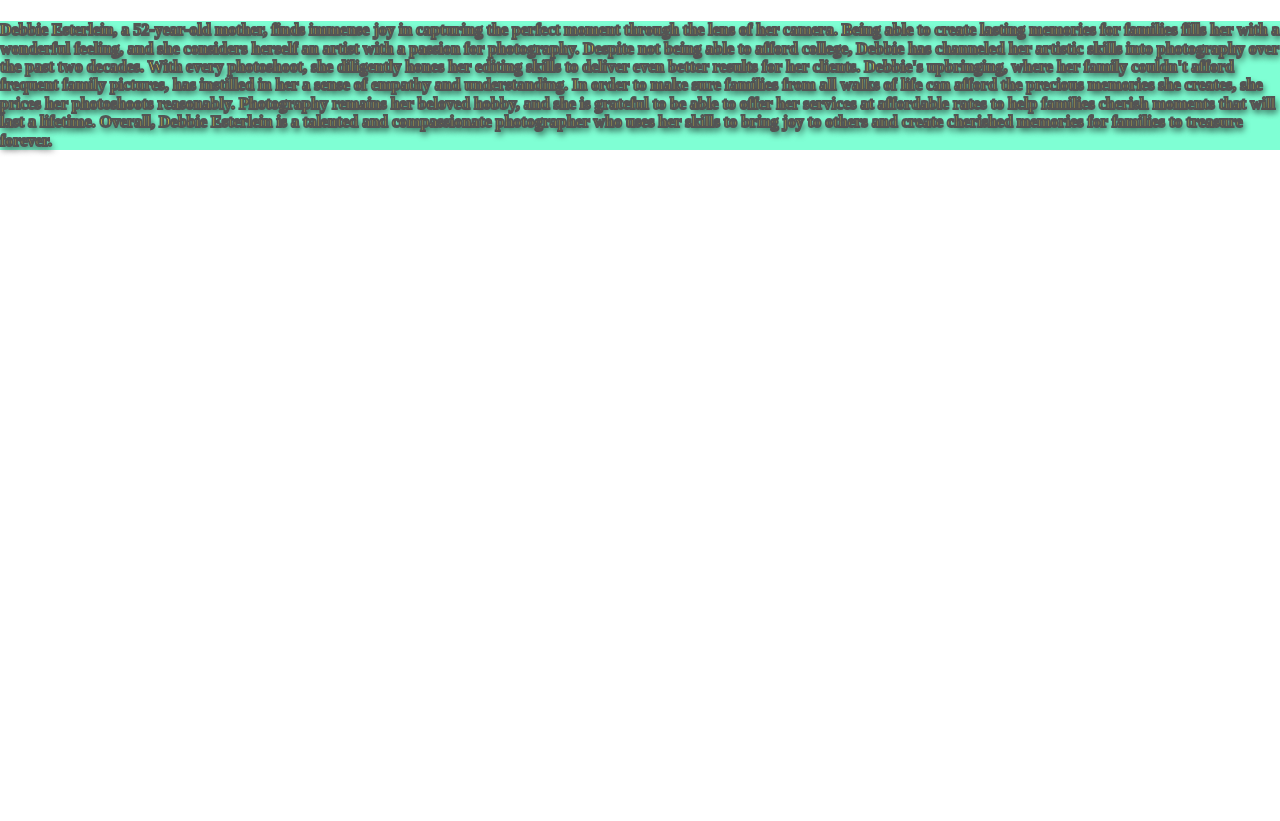
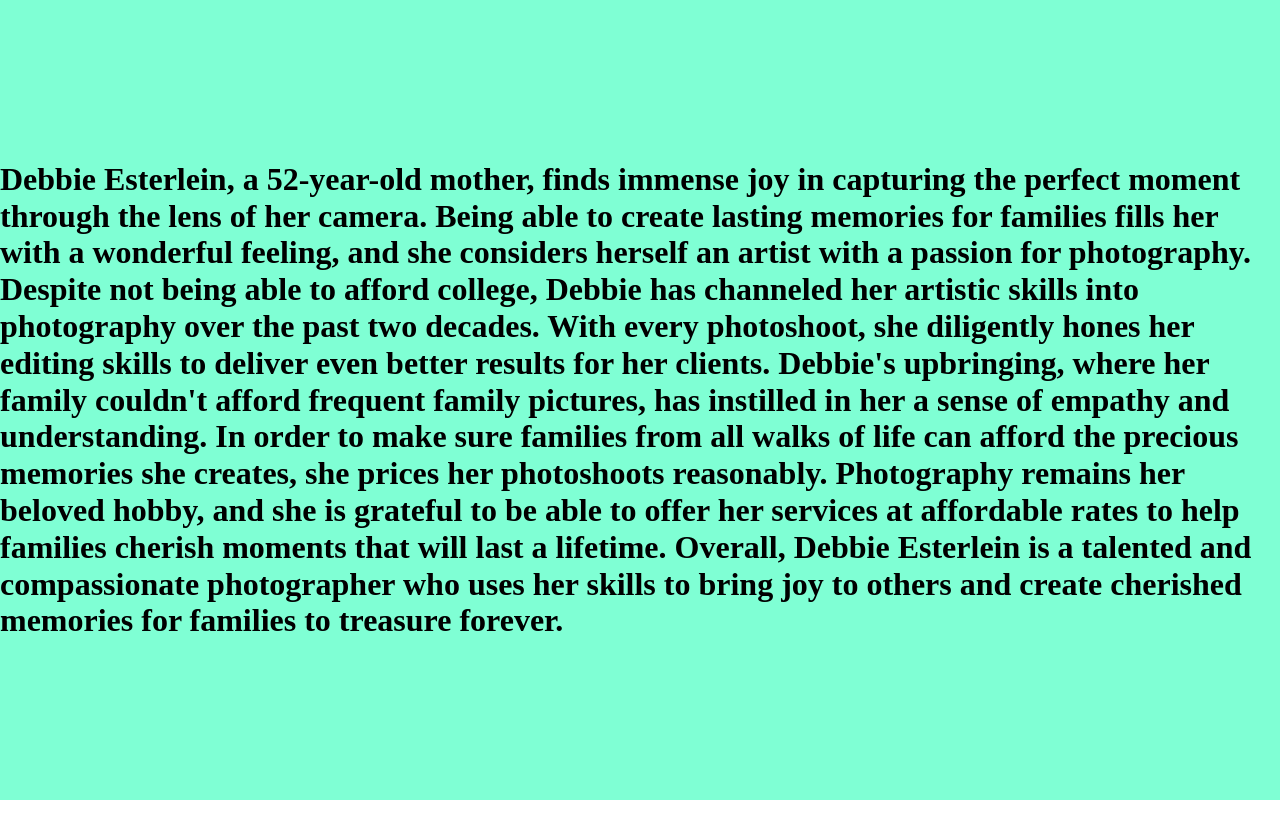
Before and after one commit to kenandcrys/naturesblessing, a React (Create React App) app: page /About in a window 1280 px wide. After the commit the page ends 800 px from the top, so only its background shows below. Built offline with nearby package versions, Linux system fonts and the light colour scheme.

Commit message:
udpate app.css and about background.

```diff
--- a/src/App.css
+++ b/src/App.css
@@ -1,13 +1,32 @@
+/* Reset default margins and padding for body and html */
+body, html {
+  margin: 0;
+  padding: 0;
+}
 
+/* Set 100% height for html and body */
 html, body {
   height: 100%;
 }
 
+/* Apply background color to the entire viewport for .about */
+.about {
+  background-color: aquamarine;
+  height: 100vh;
+  width: 100vw;
+  margin: 0;
+  padding: 0;
+  display: flex;
+  flex-direction: column;
+  justify-content: center; /* Center content vertically */
+  align-items: center; /* Center content horizontally */
+}
+
+/* Maintain existing styling for .App */
 .App {
   padding-top: 30px;
   text-align: center;
   font-size: 86px;
-
   background-image: url("./images/nature_gradient.png");
   background-repeat: no-repeat;
   background-size: cover;
@@ -19,13 +38,8 @@ html, body {
 
 h4 {
   color: #ffe83b;
-  text-shadow: 2px 4px 6px rgba(0, 0, 0, 1) ;
+  text-shadow: 2px 4px 6px rgba(0, 0, 0, 1);
   -webkit-text-stroke: 2px rgb(84, 84, 84);
-
-}
-
-.about {
-  background-color: aquamarine;
 }
 
 .nav-bar {
@@ -33,14 +47,13 @@ h4 {
   font-weight: 400;
   font-size: 25px;
   justify-content: space-around;
-
 }
 
 p {
   color: rgb(3, 18, 0);
-  text-shadow: 2px 4px 6px rgb(255, 202, 202) ;
+  text-shadow: 2px 4px 6px rgb(255, 202, 202);
 }
 
-.footer{
+.footer {
   font-size: medium;
 }
--- a/src/components/About.js
+++ b/src/components/About.js
@@ -4,10 +4,12 @@ import React from 'react';
 const About = () => {
     return (
         <div className="about">
-            <h4>Debbie Esterlein, a 52-year-old mother, finds immense joy in capturing the perfect moment through the lens of her camera. Being able to create lasting memories for families fills her with a wonderful feeling, and she considers herself an artist with a passion for photography.
+        <div>
+            <h1>Debbie Esterlein, a 52-year-old mother, finds immense joy in capturing the perfect moment through the lens of her camera. Being able to create lasting memories for families fills her with a wonderful feeling, and she considers herself an artist with a passion for photography.
    Despite not being able to afford college, Debbie has channeled her artistic skills into photography over the past two decades. With every photoshoot, she diligently hones her editing skills to deliver even better results for her clients.
   Debbie's upbringing, where her family couldn't afford frequent family pictures, has instilled in her a sense of empathy and understanding. In order to make sure families from all walks of life can afford the precious memories she creates, she prices her photoshoots reasonably.
-  Photography remains her beloved hobby, and she is grateful to be able to offer her services at affordable rates to help families cherish moments that will last a lifetime. Overall, Debbie Esterlein is a talented and compassionate photographer who uses her skills to bring joy to others and create cherished memories for families to treasure forever.</h4>
+  Photography remains her beloved hobby, and she is grateful to be able to offer her services at affordable rates to help families cherish moments that will last a lifetime. Overall, Debbie Esterlein is a talented and compassionate photographer who uses her skills to bring joy to others and create cherished memories for families to treasure forever.</h1>
+          </div>
         </div>
     )
 }
```
Also changed, not shown: package.json (+5 -7 lines), 1 other file (tests, documents, lock files or other folders).
